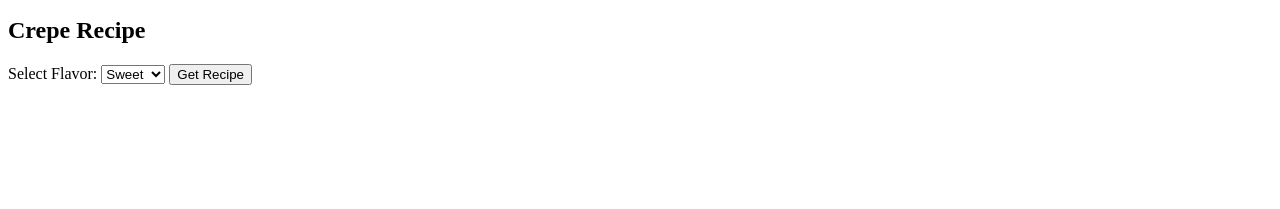
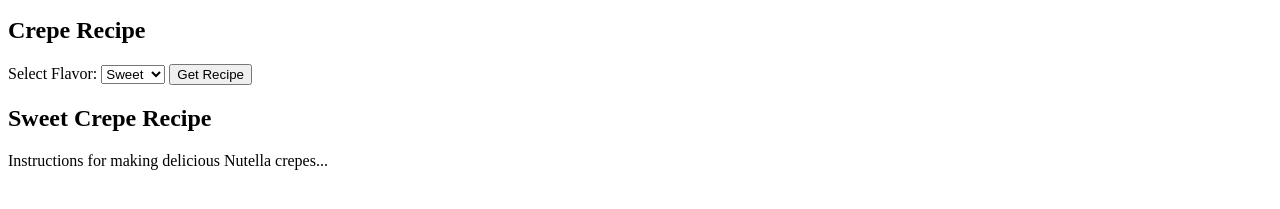
Before and after one commit to Mariahseggebruch/breakfast_crepes, a plain HTML site: page index.html in a window 1280 px wide. Both pictures are taken after a click on the button "Get Recipe". Shown: the part 119-328 px from the top of the page. Drawn offline with Linux system fonts and the light colour scheme.

Commit message:
second html push, added javascript

```diff
--- a/index.html
+++ b/index.html
@@ -2,6 +2,10 @@
 <html lang="en">
 <head>
     <title>Crepe Awareness</title>
+    <meta charset="UTF-8">
+    <meta name="viewport" content="width=device-width, initial-scale=1.0">
+    <title>Crepe Awareness</title>
+    <script src="script.js"></script>
 </head>
 <body>
     <h1>The one breakfast food with extreme versatility</h1>
@@ -21,14 +25,14 @@
     <script>
         const recipeButton = document.getElementById("recipe-button");
         const recipeOutput = document.getElementById("recipe-output");
-        const fillingType = document.getElementById("filling-type");
+        const flavorType = document.getElementById("flavor-type");
 
         recipeButton.addEventListener("click", function () {
-            const selectedFilling = fillingType.value;
+            const selectedFlavor = flavorType.value;
 
-            if (selectedFilling === "Sweet") {
+            if (selectedFlavor === "sweet") {
                 recipeOutput.innerHTML = "<h2>Sweet Crepe Recipe</h2><p>Instructions for making delicious Nutella crepes...</p>";
-            } else if (selectedFilling === "savory") {
+            } else if (selectedFlavor === "savory") {
                 recipeOutput.innerHTML = "<h2>Savory Crepe Recipe</h2><p>Instructions for making scrumptious strawberry-filled crepes...</p>";
             } else {
                 recipeOutput.innerHTML = "<p>Please select a filling to get the recipe.</p>";
--- /dev/null
+++ b/script.js
@@ -0,0 +1,17 @@
+document.addEventListener("DOMContentLoaded", function () {
+    const recipeButton = document.getElementById("recipe-button");
+    const recipeOutput = document.getElementById("recipe-output");
+    const flavorType = document.getElementById("flavor-type");
+
+    recipeButton.addEventListener("click", function () {
+        const selectedFlavor = flavorType.value;
+
+        if (selectedFlavor === "sweet") {
+            recipeOutput.innerHTML = "<h2>Sweet Crepe Recipe</h2><p>Instructions for making delicious Nutella crepes...</p>";
+        } else if (selectedFlavor === "savory") {
+            recipeOutput.innerHTML = "<h2>Savory Crepe Recipe</h2><p>Instructions for making scrumptious strawberry-filled crepes...</p>";
+        } else {
+            recipeOutput.innerHTML = "<p>Please select a flavor to get the recipe.</p>";
+        }
+    });
+});
```
